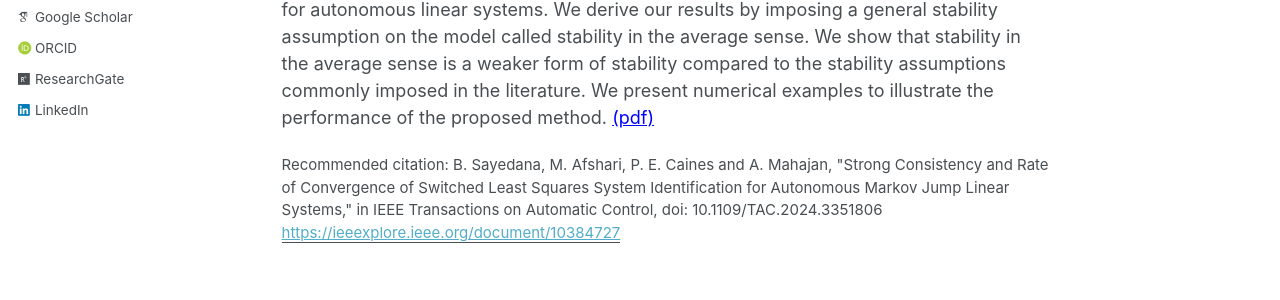
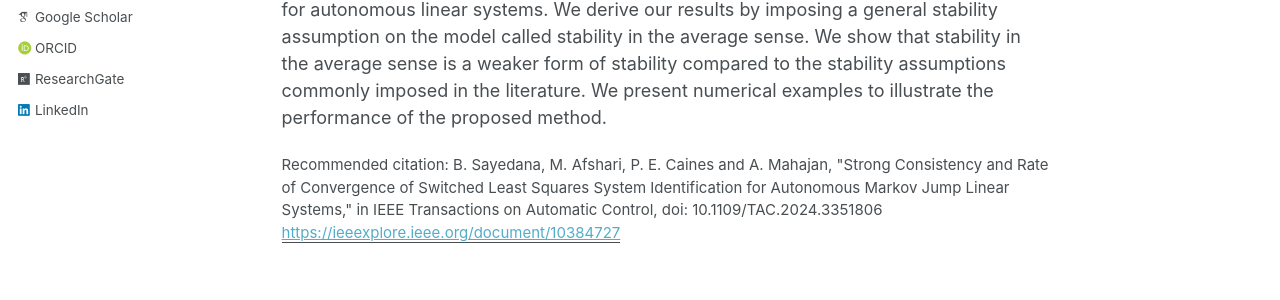
Before and after one commit to bornasayedana/bornasayedana.github.io, a Jekyll site: the page built from _publications/strong_consistency.md, in a window 1280 px wide and 1398 px high. Shown: the part 452-752 px from the top of the window. Built offline with Jekyll 4.4.1, drawn with Linux system fonts in a browser that asks for light colours; some web fonts are replaced.

Commit message:
Update strong_consistency.md

```diff
--- a/_publications/strong_consistency.md
+++ b/_publications/strong_consistency.md
@@ -8,4 +8,4 @@ venue: 'IEEE Transactions on Automatic Control'
 paperurl: 'https://ieeexplore.ieee.org/document/10384727'
 citation: 'B. Sayedana, M. Afshari, P. E. Caines and A. Mahajan, "Strong Consistency and Rate of Convergence of Switched Least Squares System Identification for Autonomous Markov Jump Linear Systems," in IEEE Transactions on Automatic Control, doi: 10.1109/TAC.2024.3351806'
 ---
-In this paper, we investigate the problem of system identification for autonomous Markov jump linear systems (MJS) with complete state observations. We propose switched least squares method for identification of MJS, show that this method is strongly consistent, and derive data-dependent and data-independent rates of convergence. In particular, our data-independent rate of convergence shows that, almost surely, the system identification error is O(\sqrt{\log(T)/T}) where T is the time horizon. These results show that switched least squares method for MJS has the same rate of convergence as least squares method for autonomous linear systems. We derive our results by imposing a general stability assumption on the model called stability in the average sense. We show that stability in the average sense is a weaker form of stability compared to the stability assumptions commonly imposed in the literature. We present numerical examples to illustrate the performance of the proposed method. <a href="https://bornasayedana.github.io/public-files/Strong_Consistency.pdf" style="color: blue; text-decoration: underline;">(pdf)</a>
+In this paper, we investigate the problem of system identification for autonomous Markov jump linear systems (MJS) with complete state observations. We propose switched least squares method for identification of MJS, show that this method is strongly consistent, and derive data-dependent and data-independent rates of convergence. In particular, our data-independent rate of convergence shows that, almost surely, the system identification error is O(\sqrt{\log(T)/T}) where T is the time horizon. These results show that switched least squares method for MJS has the same rate of convergence as least squares method for autonomous linear systems. We derive our results by imposing a general stability assumption on the model called stability in the average sense. We show that stability in the average sense is a weaker form of stability compared to the stability assumptions commonly imposed in the literature. We present numerical examples to illustrate the performance of the proposed method.
```
